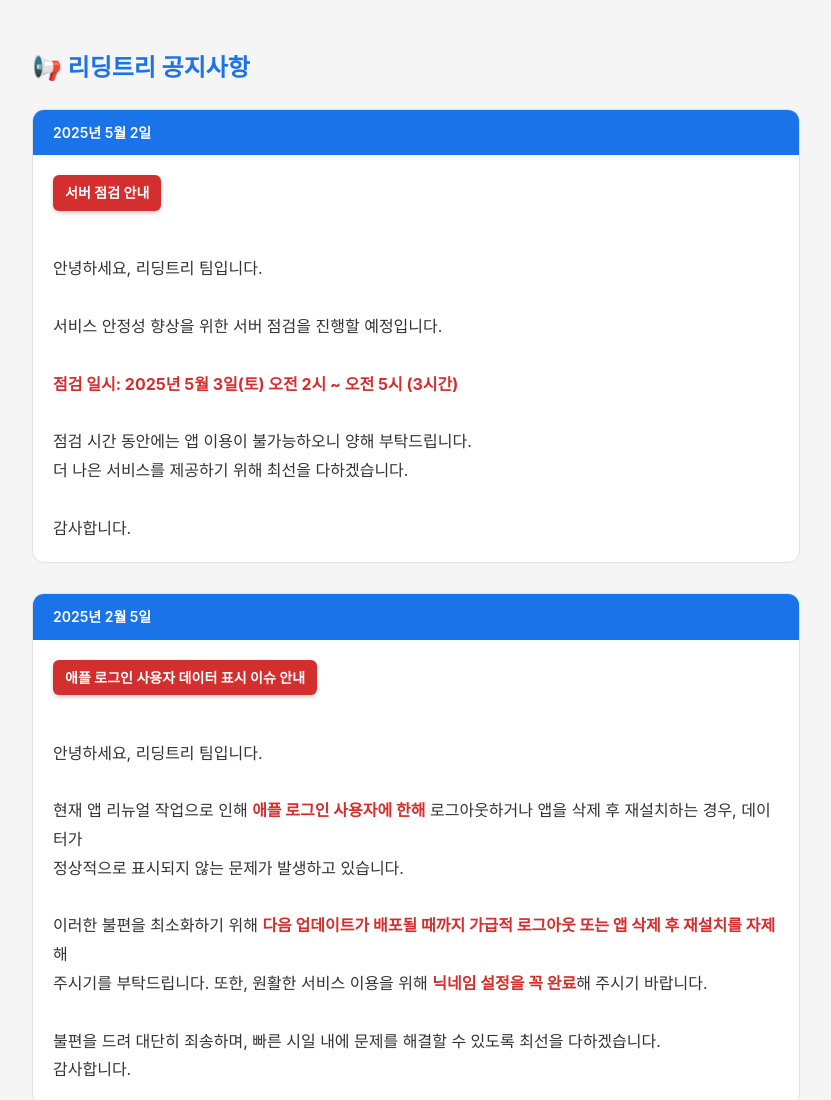
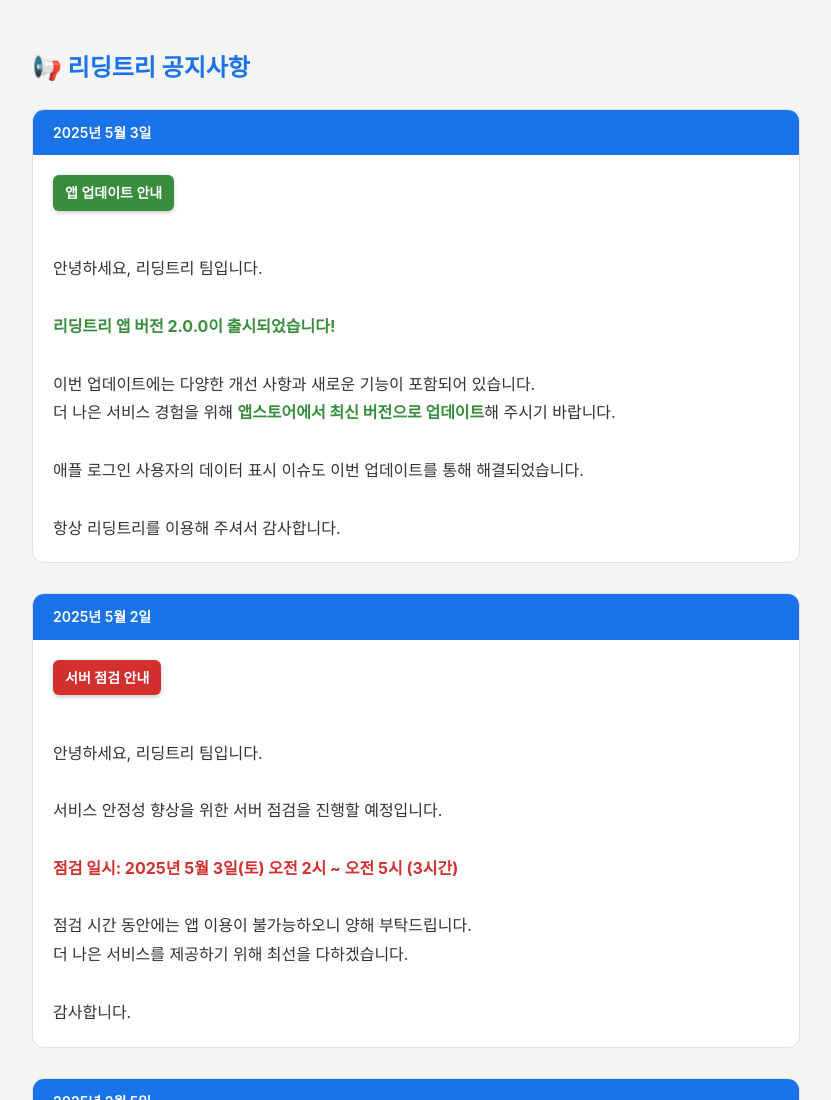
Before and after one commit to wngus606/wngus606.github.io, a plain HTML site: page index.html in a window 1280 px wide. Shown: the top 1100 px of the page, without its empty margins (224-1055 px from the left). Drawn offline with Linux system fonts and the light colour scheme.

Commit message:
앱 업데이트

```diff
--- a/index.html
+++ b/index.html
@@ -68,6 +68,18 @@
             margin-bottom: 15px;
         }
 
+        .update-tag {
+            display: inline-block;
+            background: #388e3c;
+            color: white;
+            padding: 5px 12px;
+            border-radius: 6px;
+            font-size: 14px;
+            font-weight: 600;
+            box-shadow: 0 2px 4px rgba(0, 0, 0, 0.2);
+            margin-bottom: 15px;
+        }
+
         .notice-content {
             white-space: pre-line;
             font-size: 16px;
@@ -78,6 +90,11 @@
             font-weight: bold;
             color: #d32f2f;
         }
+
+        .green-highlight {
+            font-weight: bold;
+            color: #388e3c;
+        }
     </style>
 </head>
 
@@ -85,6 +102,25 @@
     <div class="container">
         <h1>📢 리딩트리 공지사항</h1>
         <div class="timeline">
+            <div class="timeline-item">
+                <div class="timeline-date">2025년 5월 3일</div>
+                <div class="timeline-content">
+                    <div class="update-tag">앱 업데이트 안내</div>
+                    <div class="notice-content">
+                        안녕하세요, 리딩트리 팀입니다.
+
+                        <span class="green-highlight">리딩트리 앱 버전 2.0.0이 출시되었습니다!</span>
+
+                        이번 업데이트에는 다양한 개선 사항과 새로운 기능이 포함되어 있습니다.
+                        더 나은 서비스 경험을 위해 <span class="green-highlight">앱스토어에서 최신 버전으로 업데이트</span>해 주시기 바랍니다.
+
+                        애플 로그인 사용자의 데이터 표시 이슈도 이번 업데이트를 통해 해결되었습니다.
+
+                        항상 리딩트리를 이용해 주셔서 감사합니다.
+                    </div>
+                </div>
+            </div>
+
             <div class="timeline-item">
                 <div class="timeline-date">2025년 5월 2일</div>
                 <div class="timeline-content">
```
